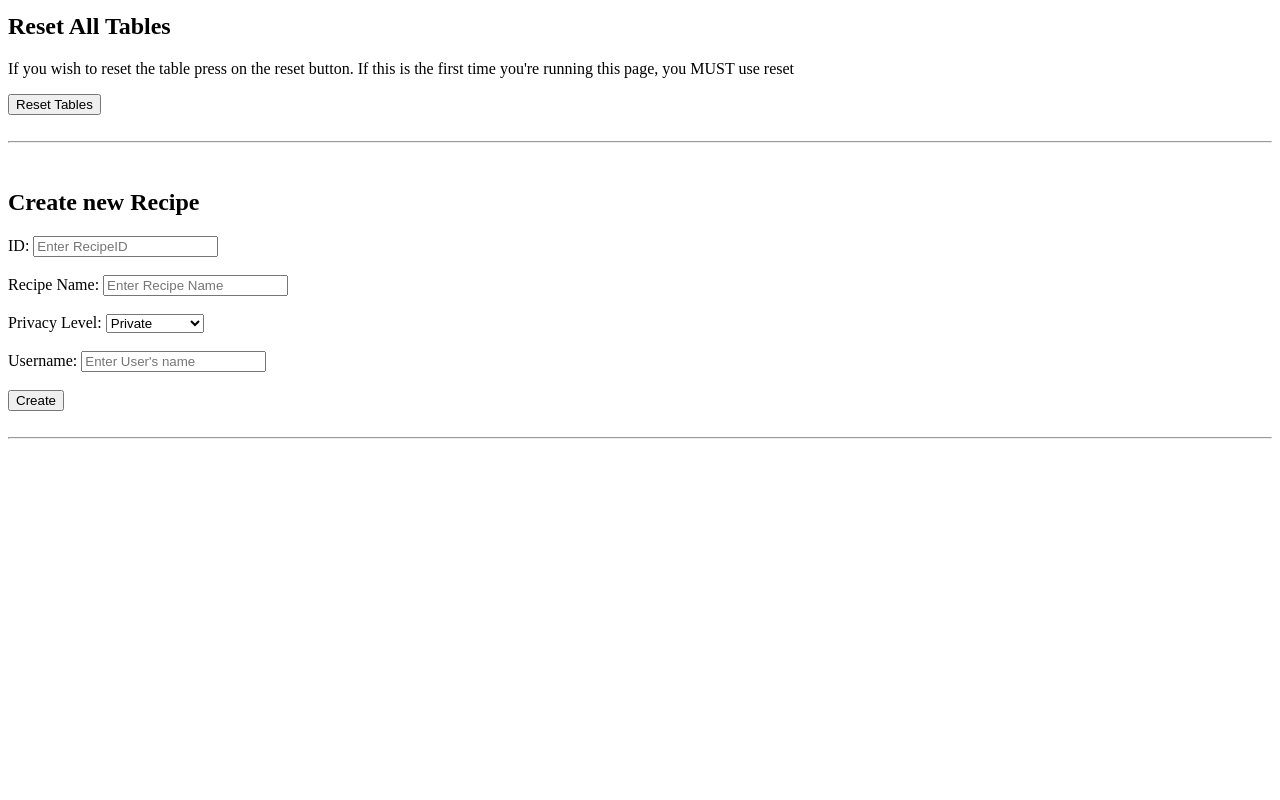
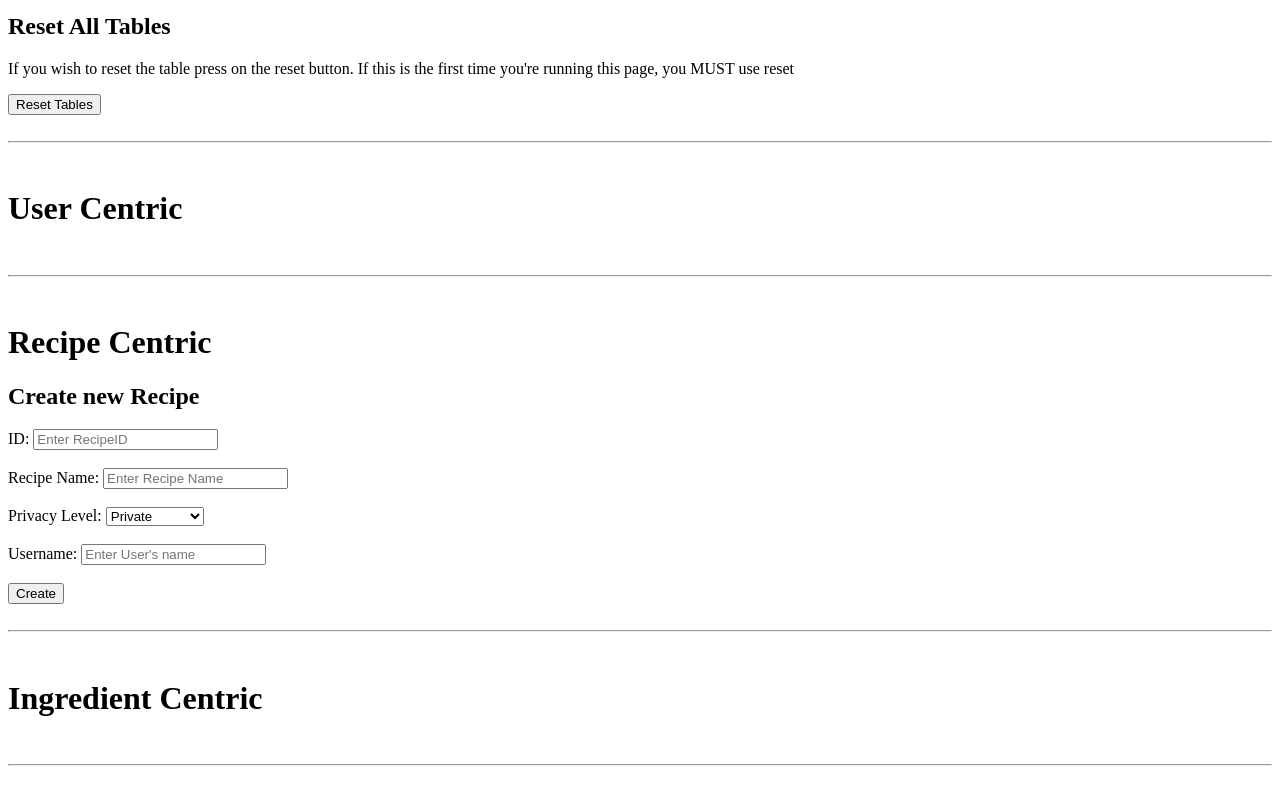
Before and after one commit to GagenvirGill/Fridge_Find_Fullstack, a website: page public/index.html in a window 1280 px wide. Shown: the part 1225-2025 px from the top of the page. Before the commit the page ends 1698 px from the top, so only its background shows below. Drawn offline with Linux system fonts and the light colour scheme; no server answers.

Commit message:
Added sections in which to add further features

```diff
--- a/appService.js
+++ b/appService.js
@@ -233,5 +233,6 @@ module.exports = {
     // Ingredient Centric
 
     // General
+    validateUsername,
     initiateTables,
 };
--- a/public/index.html
+++ b/public/index.html
@@ -89,6 +89,12 @@
     <div id="resetTablesResultMsg"></div>
 
     <br><hr><br> <!-- ========================================================================= -->
+    <h1> User Centric </h1>
+
+
+
+    <br><hr><br> <!-- ========================================================================= -->
+    <h1> Recipe Centric </h1>
 
     <h2> Create new Recipe </h2>
     <form id="insertRecipe">
@@ -107,6 +113,12 @@
     <div id="insertRecipeResultMsg"></div>
 
     <br><hr><br> <!-- ========================================================================= -->
+    <h1> Ingredient Centric </h1>
+
+
+
+
+    <br><hr><br> <!-- ========================================================================= -->
 
     <!-- ===================================================================================== -->
     <!-- External JavaScript file that contains the functionality/logic for the operations above. -->
```
Also changed, not shown: 1 other file.
